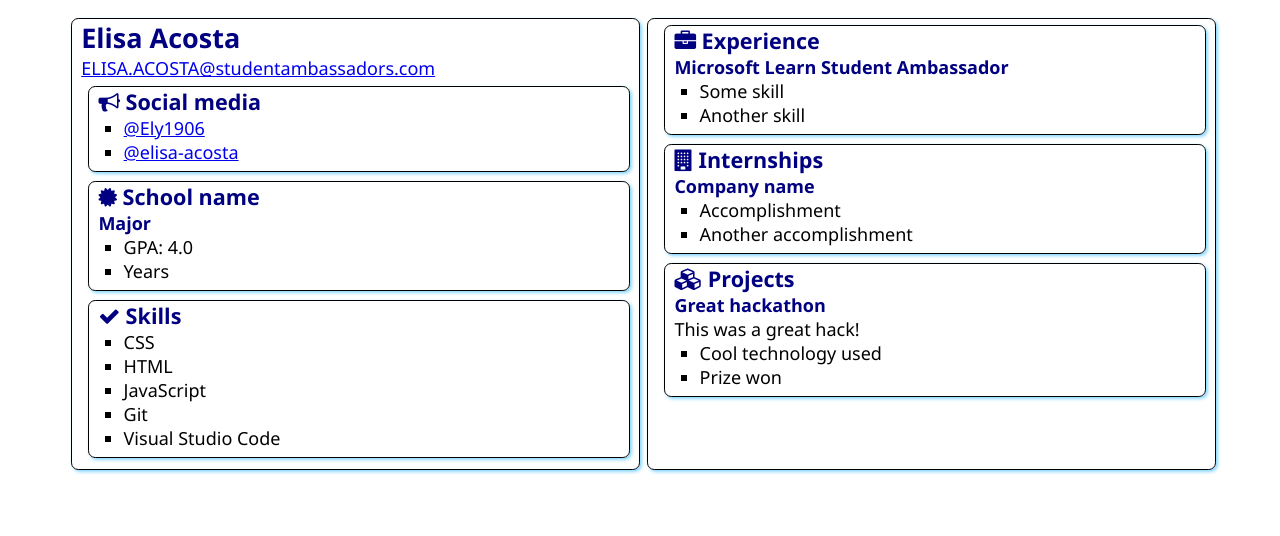
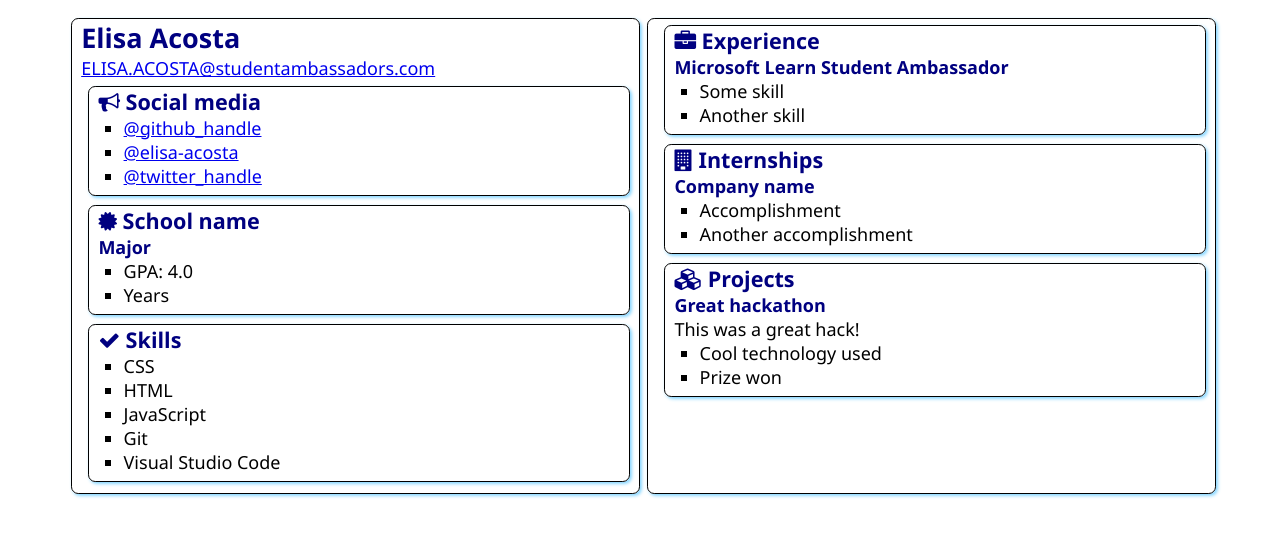
Before and after one commit to Ely1906/SATechnicalOnboarding, a plain HTML site: page src/index.html in a window 1280 px wide. Drawn offline with Linux system fonts and the light colour scheme.

Commit message:
Reverse
Reverse the workflow

```diff
--- a/src/index.html
+++ b/src/index.html
@@ -21,8 +21,9 @@
                     Social media
                 </h2>
                 <ul>
-                    <li><a href="https://github.com/<handle>">@Ely1906</a></li>
+                    <li><a href="https://github.com/<handle>">@github_handle</a></li>
                     <li><a href="https://linkedin.com/in/<handle>">@elisa-acosta</a></li>
+                    <li><a href="https://twitter.com/<handle>">@twitter_handle</a></li>
                 </ul>
             </section>
 
```
